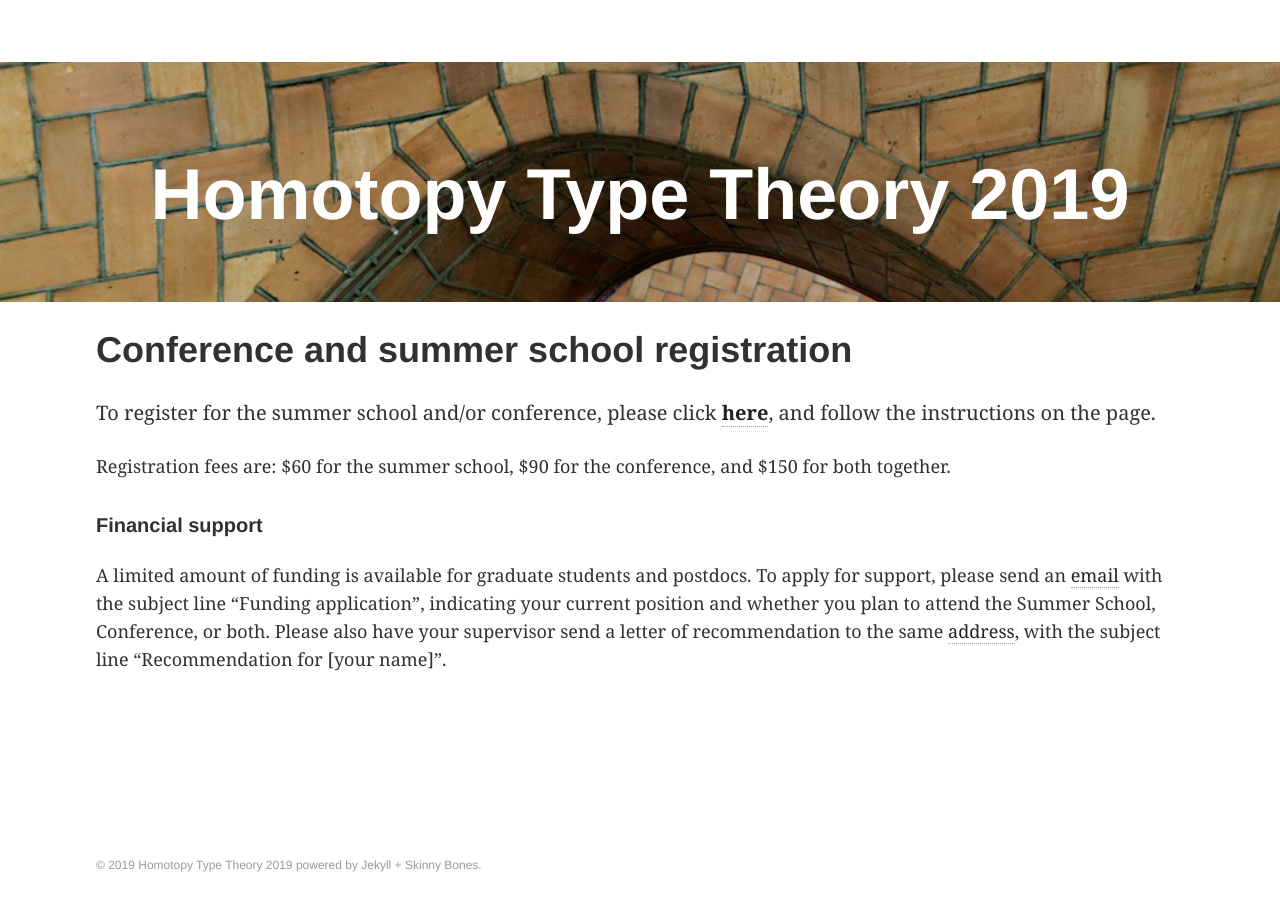
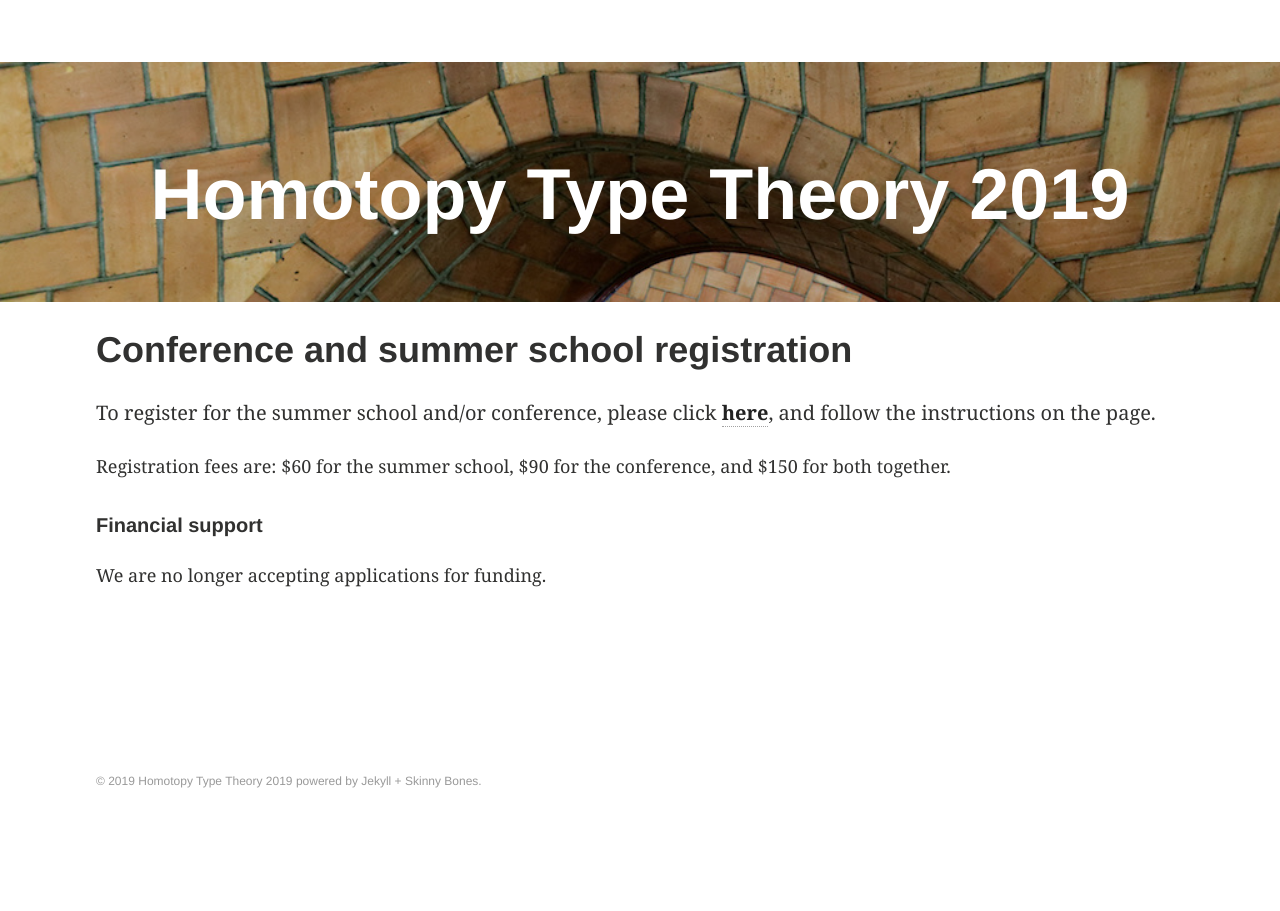
Before and after one commit to HoTT/HoTT-2019, a Jekyll site: the page built from registration.md, in a window 1280 px wide, cut to the strip 130-1081 px from the top of the page. Shown: the top 911 px of the strip. Built offline with Jekyll 4.4.1, drawn with Linux system fonts in a browser that asks for light colours; after the commit the page ends 997 px from its top, so only the background shows below that.

Commit message:
removed call for papers and funding info

```diff
--- a/_data/navigation.yml
+++ b/_data/navigation.yml
@@ -9,9 +9,9 @@
   excerpt: Information about the HoTT 2019 summer school
 
 # Will be replaced by "Accepted papers" later
-- title: Call for papers
-  url: /call-for-papers/
-  excerpt: Call for papers and submisson information
+# - title: Call for papers
+#   url: /call-for-papers/
+#   excerpt: Call for papers and submisson information
 
 - title: Registration
   url: /registration/
--- a/registration.md
+++ b/registration.md
@@ -12,11 +12,4 @@
 
 ##### Financial support
 
-A limited amount of funding is available for graduate students and postdocs. To
-apply for support, please send an
-[email](mailto:hott2019conference@gmail.com?subject=Funding application) with
-the subject line “Funding application”, indicating your current position and
-whether you plan to attend the Summer School, Conference, or both. Please also
-have your supervisor send a letter of recommendation to the same
-[address](mailto:hott2019conference@gmail.com?subject=Recommendation for
-[name]),  with the subject line "Recommendation for [your name]”.
+We are no longer accepting applications for funding.
```
Also changed, not shown: participants.md (line endings or trailing spaces).
